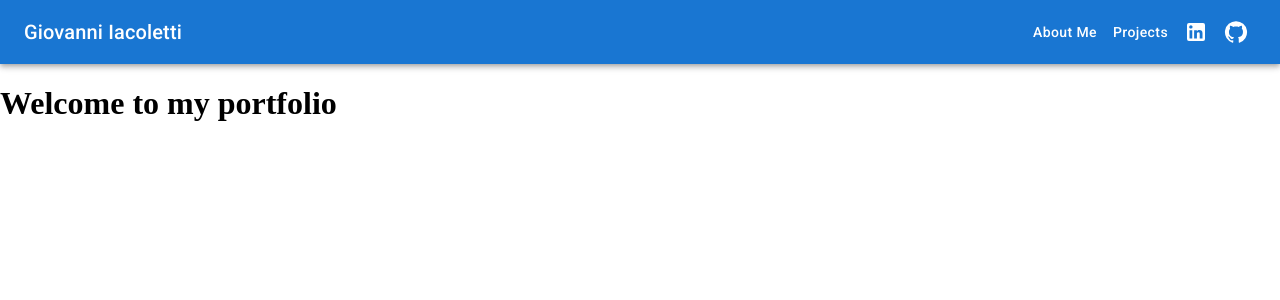
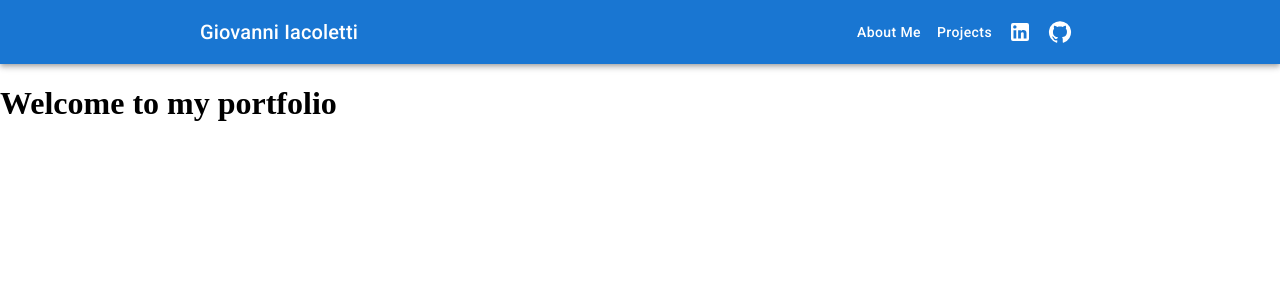
Before and after one commit to giacoletti/my_portfolio_v2, a React (Create React App) app: page / in a window 1280 px wide. Shown: the top 300 px of the page. Built offline with nearby package versions, Linux system fonts and the light colour scheme.

Commit message:
Add padding left and right to Navbar

```diff
--- a/src/components/Navbar.jsx
+++ b/src/components/Navbar.jsx
@@ -4,7 +4,7 @@ import { LinkedIn, GitHub } from "@mui/icons-material";
 
 const Navbar = () => {
   return (
-    <AppBar data-cy="navbar" position="static">
+    <AppBar data-cy="navbar" position="static" sx={{ p: "0 11rem" }}>
       <Toolbar>
         <Typography
           data-cy="header-nav"
```
